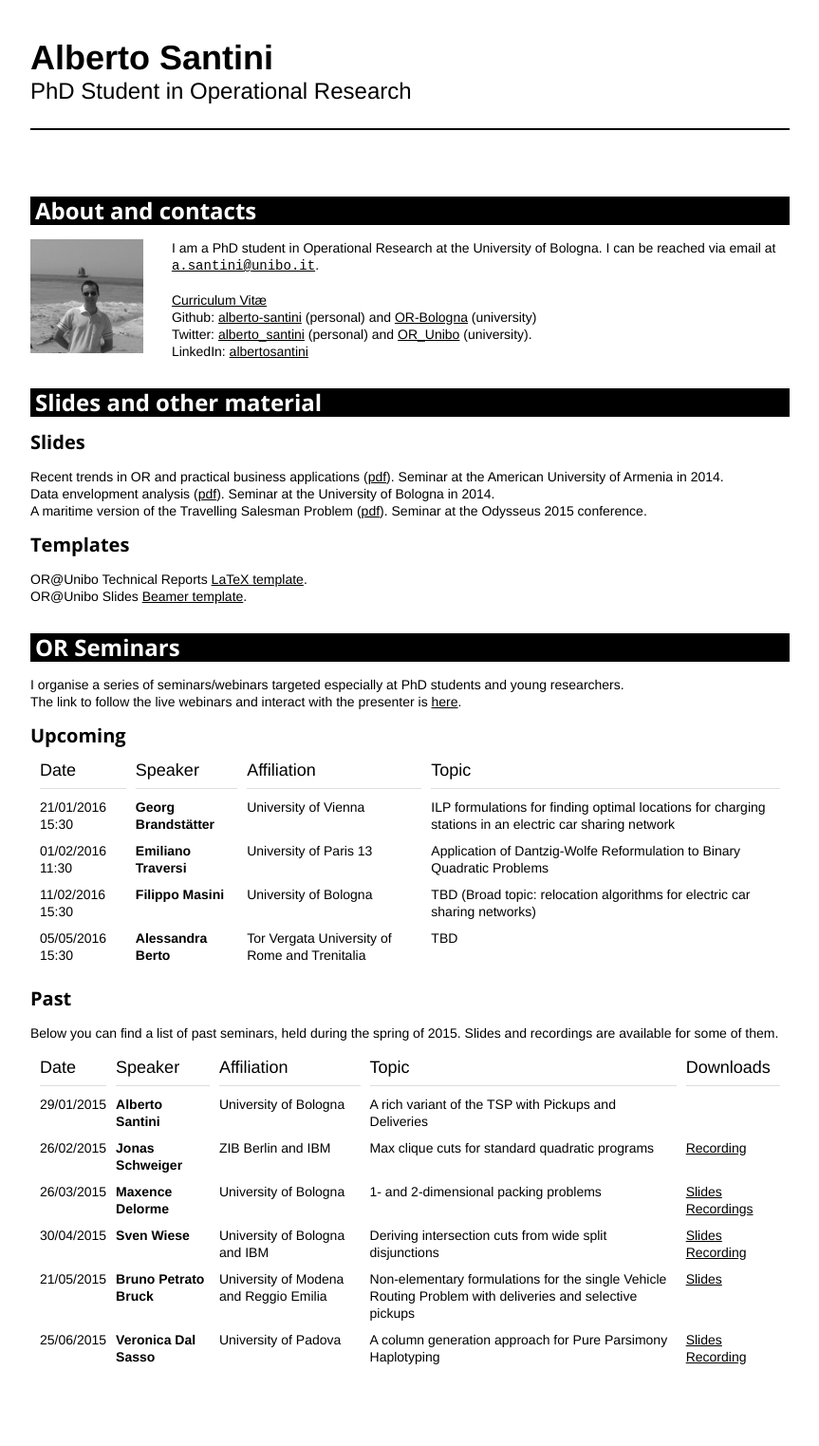
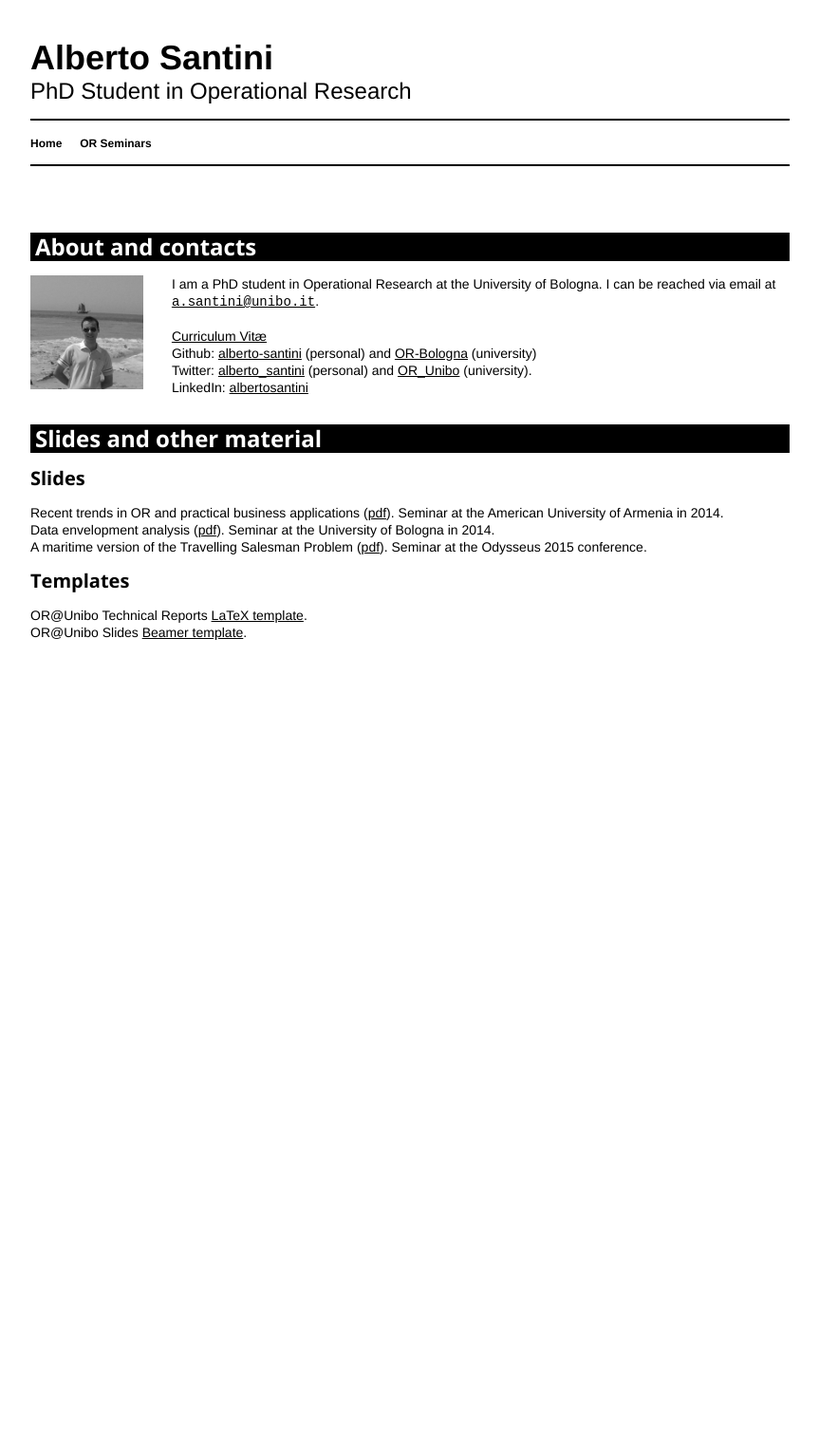
Before and after one commit to alberto-santini/alberto-santini.github.io, a Jekyll site: the page built from index.html, in a window 1280 px wide. Shown: the whole page at 95% size, without its empty margins (208-1071 px from the left). Built offline with Jekyll 4.4.1, drawn with Linux system fonts in a browser that asks for light colours; after the commit the page ends 900 px from its top, so only the background shows below that.

Commit message:
Moved seminars to a separate page

```diff
--- a/_includes/header.html
+++ b/_includes/header.html
@@ -2,5 +2,9 @@
   <div id="site-title">
     <a href="{{ site.baseurl }}/" class="title">{{ site.title }}</a>
     <strong class="subtitle">PhD Student in Operational Research</strong>
+    <nav>
+        <a href="{{ site.baseurl }}/">Home</a>
+        <a href="{{ site.baseurl }}/seminars">OR Seminars</a>
+    </nav>
   </div>
 </header>
--- a/_layouts/default.html
+++ b/_layouts/default.html
@@ -10,7 +10,9 @@
       {% include header.html %}
 
       <div id="content">
-        {{ content }}
+        <div class="main">
+          {{ content }}
+        </div>
       </div>
     </div>
 
--- a/css/lambda.css
+++ b/css/lambda.css
@@ -39,7 +39,7 @@
 }
 
 #main-header {
-    padding-bottom: 25px;
+    padding-bottom: 15px;
     border-bottom: 2px solid black;
     margin: 40px auto 0 auto;
 }
@@ -61,16 +61,28 @@
     font-size: 24px;
 }
 
+#site-title nav {
+    margin-top: 15px;
+    border-top: 2px solid black;
+    width: 100%;
+    padding: 15px 0 0 0;
+}
+
+#site-title nav a {
+    margin-right: 15px;
+    font-size: 12px;
+}
+
 #content {
     margin: 40px 0 0 0;
 }
 
-.entry {
+.main {
     overflow: auto;
     margin: 0 0 35px 0;
 }
 
-.entry h1 {
+.main h1 {
     font-size: 24px;
     line-height: 30px;
     margin-top: 30px;
@@ -80,43 +92,43 @@
     background-color: black;
 }
 
-.entry h2 {
+.main h2 {
     font-size: 20px;
     line-height: 24px;
     margin-top: 15px;
     margin-bottom: 15px;
 }
 
-.entry ul li {
+.main ul li {
     display: block;
     list-style-type: none;
 }
 
-.entry strong {
+.main strong {
     font-weight: bold;
 }
 
-.entry table {
+.main table {
     border-collapse: separate;
     border-spacing: 10px 0px;
 }
 
-.entry table thead th {
+.main table thead th {
     font-size: 18px;
     padding-bottom: 10px;
     border-bottom: 1px solid #ddd;
 }
 
-.entry table tbody tr td {
+.main table tbody tr td {
     padding-bottom: 10px;
     vertical-align: top;
 }
 
-.entry table tbody tr:first-child td {
+.main table tbody tr:first-child td {
     padding-top: 10px;
 }
 
-.entry .pic {
+.main .pic {
     float: left;
     margin-right: 30px;
 }
@@ -129,12 +141,12 @@
         padding-left: 15px;
         padding-right: 15px;
     }
-    .entry h1 {
+    .main h1 {
         font-size: 28px;
         line-height: 30px;
         margin-bottom: 7px;
     }
-    .entry h2 {
+    .main h2 {
         font-size: 22px;
         line-height: 24px;
         margin-bottom: 7px;
--- a/index.html
+++ b/index.html
@@ -4,7 +4,5 @@
 
 {% assign index = true %}
 {% for post in site.posts limit 1 %}
-    <div class="entry">
-        {{ post.content }}
-    </div>
+    {{ post.content }}
 {% endfor %}
--- /dev/null
+++ b/seminars/index.md
@@ -0,0 +1,33 @@
+---
+layout: default
+---
+
+# OR Seminars
+
+I organise a series of seminars/webinars, with the aim to increase the exposure of PhD students and young researchers, foster cross-fertilisation between different fields of OR, and provide a friendly environment to discuss and receive feedback.
+
+The link to follow the live webinars and interact with the presenter is [here](http://webconference.unibo.it/or-seminar).
+
+## Upcoming
+
+Date | Speaker | Affiliation | Topic
+:----|:--------|:------------|:------
+21/01/2016 15:30 | **Georg Brandstätter** | University of Vienna | ILP formulations for finding optimal locations for charging stations in an electric car sharing network
+01/02/2016 11:30 | **Emiliano Traversi** | University of Paris 13 | Application of Dantzig-Wolfe Reformulation to Binary Quadratic Problems
+11/02/2016 15:30 | **Filippo Masini** | University of Bologna | TBD (Broad topic: relocation algorithms for electric car sharing networks)
+05/05/2016 15:30 | **Alessandra Berto** | Tor Vergata University of Rome and Trenitalia | TBD
+
+## Past
+
+Below you can find a list of past seminars. Slides and recordings are available for some of them.
+
+<br/>
+
+Date | Speaker | Affiliation | Topic | Downloads
+:----|:--------|:------------|:------|:---------
+29/01/2015 | **Alberto Santini** | University of Bologna | A rich variant of the TSP with Pickups and Deliveries |
+26/02/2015 | **Jonas Schweiger** | ZIB Berlin and IBM | Max clique cuts for standard quadratic programs | [Recording](http://santini.in/files/seminars/spring-2015/js_video.flv)
+26/03/2015 | **Maxence Delorme** | University of Bologna | 1- and 2-dimensional packing problems | [Slides](http://santini.in/files/seminars/spring-2015/md_slides.pdf)  [Recordings](http://santini.in/files/seminars/spring-2015/md_video.flv)
+30/04/2015 | **Sven Wiese** | University of Bologna and IBM | Deriving intersection cuts from wide split disjunctions | [Slides](http://santini.in/files/seminars/spring-2015/sw_slides.pdf)  [Recording](http://santini.in/files/seminars/spring-2015/sw_video.flv)
+21/05/2015 | **Bruno Petrato Bruck** | University of Modena and Reggio Emilia | Non-elementary formulations for the single Vehicle Routing Problem with deliveries and selective pickups | [Slides](http://santini.in/files/seminars/spring-2015/bpb_slides.pdf)
+25/06/2015 | **Veronica Dal Sasso** | University of Padova | A column generation approach for Pure Parsimony Haplotyping | [Slides](http://santini.in/files/seminars/spring-2015/vds_slides.pdf)  [Recording](http://santini.in/files/seminars/spring-2015/vds_video.flv)
```
Also changed, not shown: _posts/2016-01-01-main.md (+0 -30 lines).
